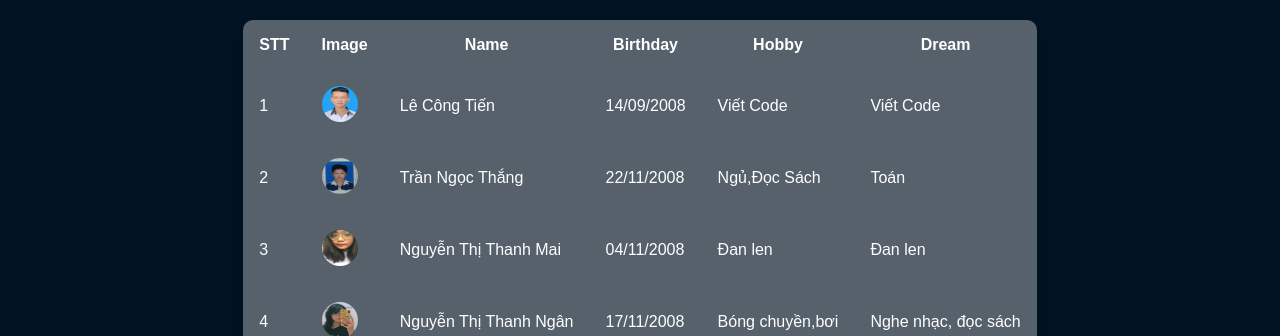
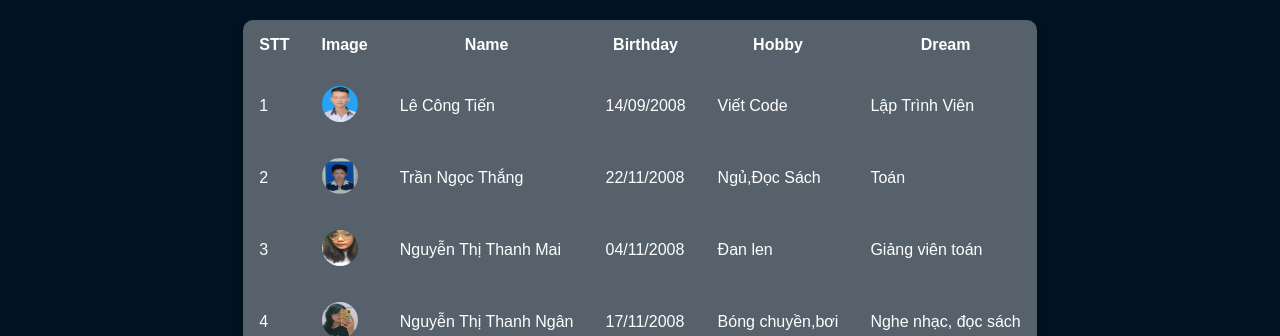
Before and after one commit to tiendepzai11/Nhom2, a plain HTML site: page index.html in a window 1280 px wide. Shown: the part 312-648 px from the top of the page. Drawn offline with Linux system fonts and the light colour scheme.

Commit message:
Update index.html

```diff
--- a/index.html
+++ b/index.html
@@ -37,7 +37,7 @@
 						<td>Lê Công Tiến</td>
 						<td>14/09/2008</td>
 						<td>Viết Code</td>
-						<td>Viết Code</td>
+						<td>Lập Trình Viên</td>
 					</tbody>
 					<tbody>
 						<td>2</td>
@@ -53,7 +53,7 @@
 						<td>Nguyễn Thị Thanh Mai</td>
 						<td>04/11/2008</td>
 						<td>Đan len</td>
-						<td>Đan len</td>
+						<td>Giảng viên toán</td>
 					</tbody>
 					<tbody>
 						<td>4</td>
```
